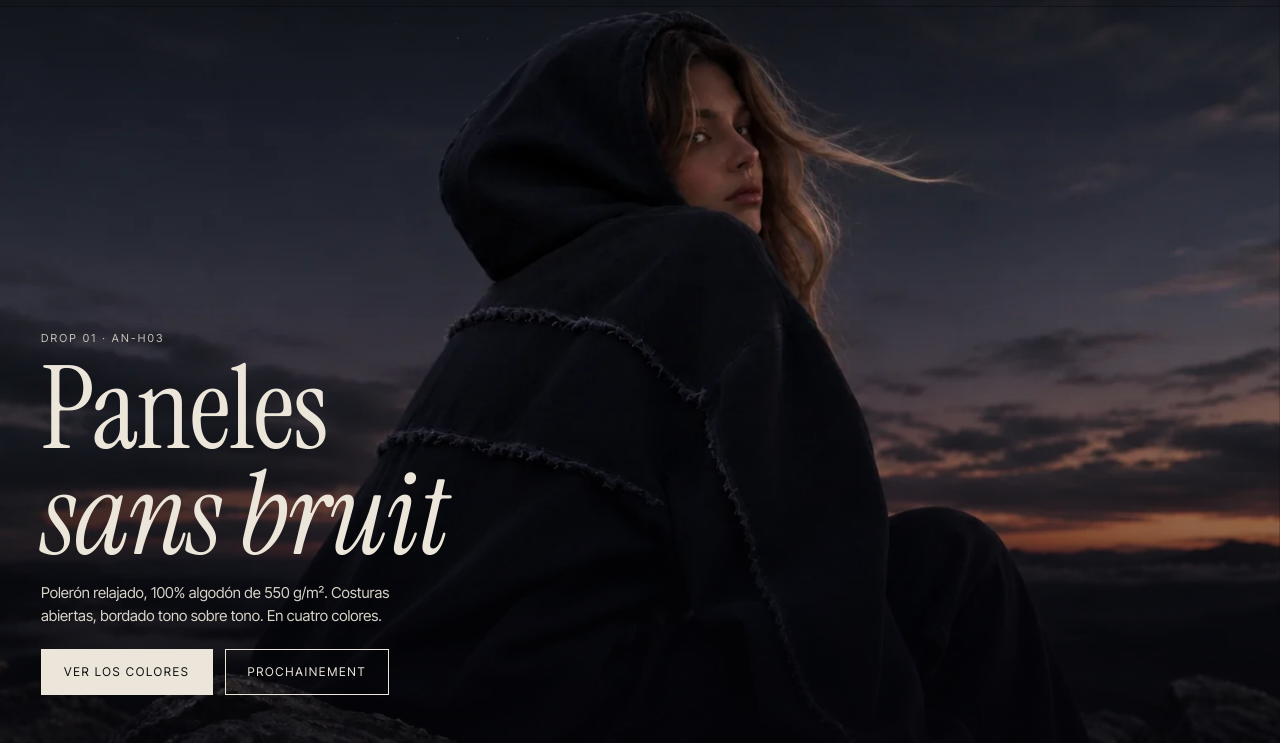
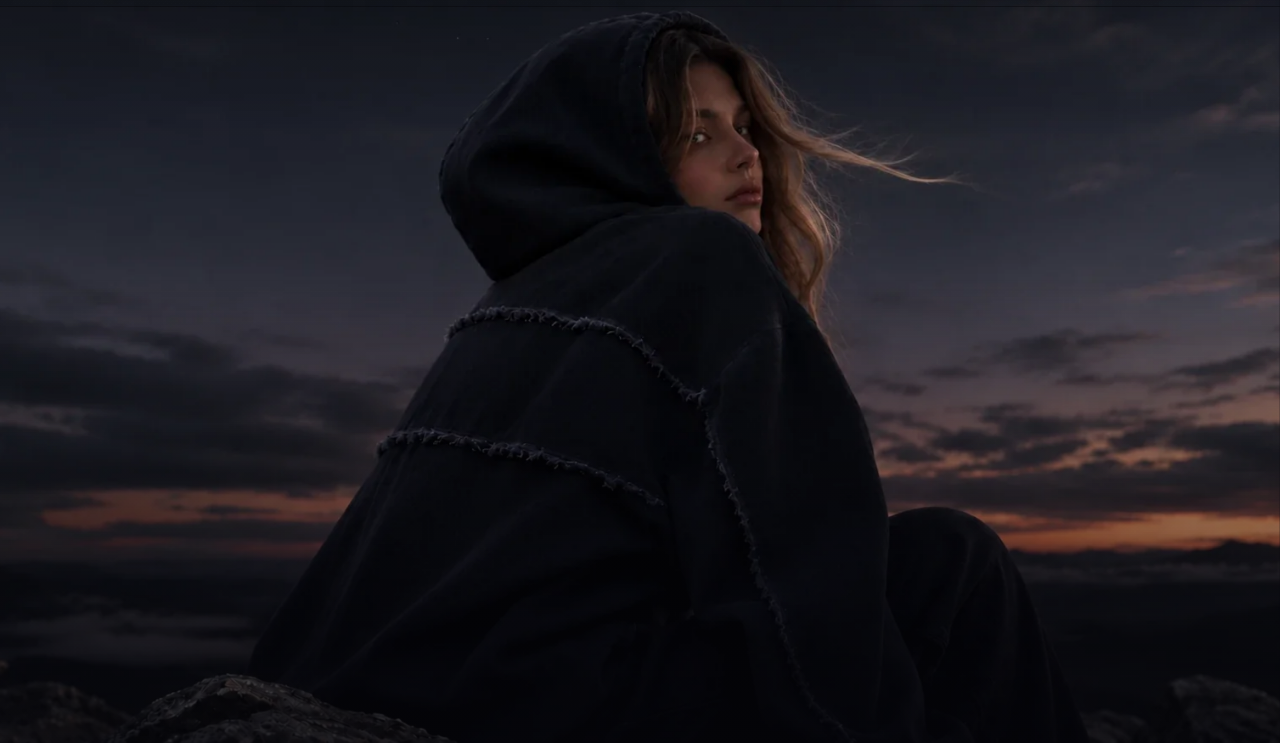
Before and after one commit to benjaminoterod/atelier-noir, a plain HTML site: page index.html in a window 1280 px wide. Shown: the part 57-800 px from the top of the page. Drawn offline with Linux system fonts and the light colour scheme.

Commit message:
Portada solo con la foto (sin texto)
Co-Authored-By: Claude Sonnet 5.5 <noreply@anthropic.com>

```diff
--- a/index.html
+++ b/index.html
@@ -292,15 +292,7 @@ function viewHome(){
   app.innerHTML = `
   <section class="hero" aria-label="Portada">
     <img src="assets/portada.webp" width="1670" height="942" alt="Modelo con la capucha del polerón AN-H03 puesta, sobre un cielo al atardecer" fetchpriority="high">
-    <div class="hero-copy">
-      <div class="eyebrow">Drop 01 · AN-H03</div>
-      <h1>Paneles<br><em>sans bruit</em></h1>
-      <p class="lead">Polerón relajado, 100% algodón de 550 g/m². Costuras abiertas, bordado tono sobre tono. En cuatro colores.</p>
-      <div class="cta-row">
-        <a class="btn solid" href="#/#coleccion" data-go="coleccion">Ver los colores</a>
-        <a class="btn ghost" href="#/#preventa" data-go="preventa">Prochainement</a>
-      </div>
-    </div>
+    <h1 class="sr">ATELIER NOIR — Drop 01, polerón AN-H03 Paneles</h1>
   </section>
 
   <section id="coleccion" aria-label="Colores">
```
